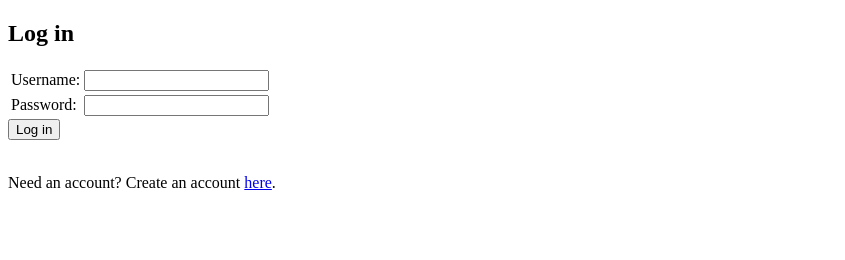
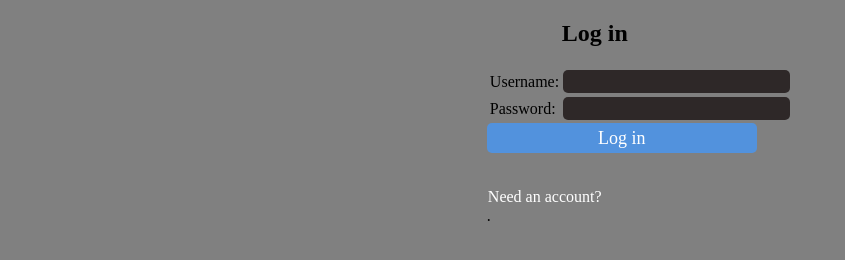
Before and after one commit to 960ptou/CS375-Final-Project, a website: page src/public/login/login.html in a window 1280 px wide. Shown: the whole page, without its empty margins (0-845 px from the left). Drawn offline with Linux system fonts and the light colour scheme.

Commit message:
[Minor]better UX for signup/login

```diff
--- a/src/private/book/book.css
+++ b/src/private/book/book.css
@@ -39,6 +39,7 @@ input[type=range][orient=vertical]
 }
 
 #style_bar{
+    position: fixed;
     display: none;
 }
 
--- a/src/public/login/login.css
+++ b/src/public/login/login.css
@@ -0,0 +1,50 @@
+/* https://stackoverflow.com/questions/6464592/how-to-align-entire-html-body-to-the-center */
+html, body {
+    height: 100%;
+}
+
+html {
+    display: table;
+    margin: auto;
+}
+
+body {
+    display: table-cell;
+    vertical-align: middle top;
+    background: gray;
+}
+p > a {
+    display :block;
+    text-decoration: none;  /* no default underline*/
+    color :white;
+    font : 25px;
+    text-align: left;
+    border:1px gray solid;
+}
+
+#login{
+    font-size: large;
+    font-family: 'Times New Roman', Times, serif;
+    background:none;
+    border: none;
+    color : white;
+    background-color: rgb(82,146,221);
+    border-radius: 5px;
+    width: 270px;
+    height: 30px;
+}
+
+h2{
+    margin: 20px;
+    margin-left: 75px;
+}
+
+input[type=text], input[type=password]{
+    font-size: large;
+    font-family: 'Times New Roman', Times, serif;
+    background:none;
+    border: none;
+    color : white;
+    background-color: rgb(46, 40, 40);
+    border-radius: 5px;
+}
--- a/src/public/login/login.html
+++ b/src/public/login/login.html
@@ -7,6 +7,7 @@
     <meta charset="utf-8">
     <title>Log in</title>
     <link rel="stylesheet" href="login.css">
+
 </head>
 
 <body>
@@ -28,7 +29,7 @@
 
     <div id="result">&nbsp;</div>
 
-    <p>Need an account? Create an account <a href="signup.html">here</a>.</p>
+    <p><a href="signup.html"> Need an account?</a>.</p>
 
     <script src="login.js"></script>
 
--- a/src/public/login/login.js
+++ b/src/public/login/login.js
@@ -24,3 +24,9 @@ document.getElementById("login").addEventListener("click", () => {
 		}
 	});
 });
+
+document.addEventListener("keyup",(event)=>{
+	if(event.keyCode === 13){
+		document.getElementById("login").click();
+	}
+})
--- a/src/public/signup/signup.css
+++ b/src/public/signup/signup.css
@@ -0,0 +1,50 @@
+/* https://stackoverflow.com/questions/6464592/how-to-align-entire-html-body-to-the-center */
+html, body {
+    height: 100%;
+}
+
+html {
+    display: table;
+    margin: auto;
+}
+
+body {
+    display: table-cell;
+    vertical-align: middle top;
+    background: gray;
+}
+p > a {
+    display :block;
+    text-decoration: none;  /* no default underline*/
+    color :white;
+    font : 25px;
+    text-align: left;
+    border:1px gray solid;
+}
+
+#create{
+    font-size: large;
+    font-family: 'Times New Roman', Times, serif;
+    background:none;
+    border: none;
+    color : white;
+    background-color: rgb(82,146,221);
+    border-radius: 5px;
+    width: 270px;
+    height: 30px;
+}
+
+h2{
+    margin: 20px;
+    margin-left: 75px;
+}
+
+input[type=text], input[type=password]{
+    font-size: large;
+    font-family: 'Times New Roman', Times, serif;
+    background:none;
+    border: none;
+    color : white;
+    background-color: rgb(46, 40, 40);
+    border-radius: 5px;
+}
--- a/src/public/signup/signup.js
+++ b/src/public/signup/signup.js
@@ -28,3 +28,9 @@ document.getElementById("create").addEventListener("click", ()=>{
 		}
     })
 })
+
+document.addEventListener("keyup",(event)=>{
+	if(event.keyCode === 13){
+		document.getElementById("create").click();
+	}
+})
```
Also changed, not shown: src/public/signup/signup.html (+1 -1 lines).
